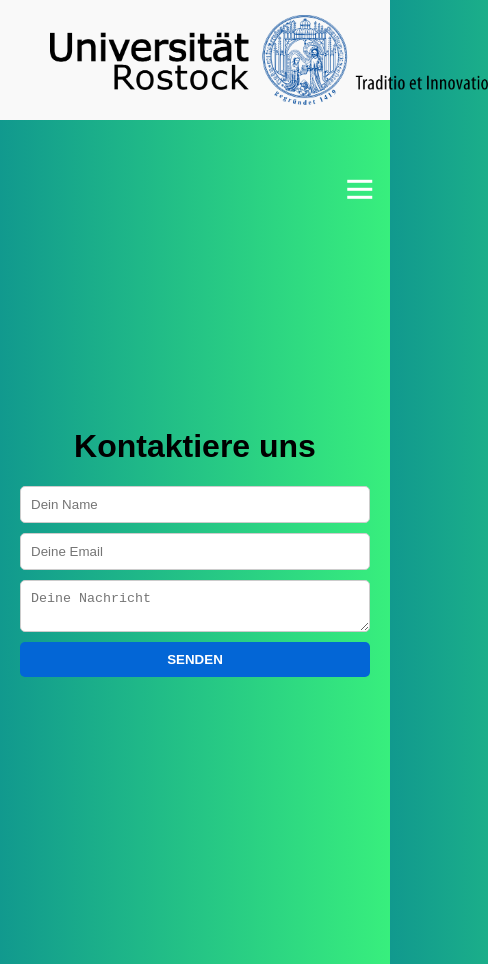
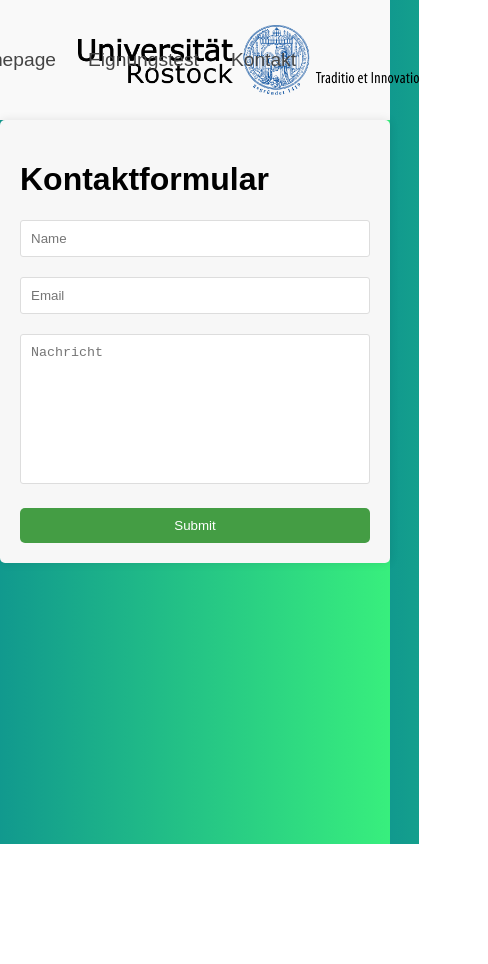
Before and after one commit to LeonGoergen/RpaSuitability, an Angular app: page /contact-page in a window 390 px wide. Shown: the whole page, 488 px wide, since content can reach past the window. After the commit the page ends 844 px from the top, so only its background shows below. Built offline with nearby package versions, Linux system fonts and the light colour scheme.

Commit message:
refactoring

```diff
--- a/src/app/contact-page/contact.component.css
+++ b/src/app/contact-page/contact.component.css
@@ -1,34 +1,56 @@
-.contact-container {
-  display: flex;
-  flex-direction: column;
-  align-items: center;
-  justify-content: center;
-  height: 100vh;
-  padding: 0 20px;
-  text-align: center;
+body {
+  font-family: Arial, sans-serif;
 }
 
-.contact-form {
-  display: flex;
-  flex-direction: column;
-  width: 100%;
-  max-width: 400px;
+form {
+  max-width: 600px;
+  margin: 0 auto;
+  padding: 20px;
+  background-color: #f7f7f7;
+  border-radius: 5px;
+  box-shadow: 0 0 10px rgba(0,0,0,0.1);
 }
 
-.contact-form input, .contact-form textarea {
-  padding: 10px;
-  margin-bottom: 10px;
-  border: 1px solid #ccc;
-  border-radius: 5px;
+label {
+  display: block;
+  font-weight: bold;
+  margin-top: 20px;
 }
 
-.contact-form button {
-  padding: 10px 20px;
+input[type="text"], input[type="email"], textarea {
+  width: 100%;
+  box-sizing: border-box;
+  padding: 10px;
+  border: 1px solid #ddd;
+  border-radius: 3px;
+  margin-bottom: 20px;
+}
+
+input[type="text"]:focus, input[type="email"]:focus, textarea:focus {
+  border-color: #449D44;
+  outline: none;
+}
+
+textarea {
+  min-height: 150px;
+  resize: none;
+}
+
+button {
+  display: block;
+  width: 100%;
+  padding: 10px;
+  color: #fff;
+  background-color: #449D44;
   border: none;
-  background: #0366d6;
-  color: white;
+  border-radius: 5px;
   cursor: pointer;
-  border-radius: 5px;
-  text-transform: uppercase;
-  font-weight: bold;
 }
+
+button:hover {
+  background-color: #398439;
+}
+
+input.ng-touched.ng-invalid, textarea.ng-touched.ng-invalid {
+  background-color: #FFCCCC;
+}
--- a/src/app/contact-page/contact.component.html
+++ b/src/app/contact-page/contact.component.html
@@ -1,9 +1,16 @@
-<div class="contact-container">
-  <h1>Kontaktiere uns</h1>
-  <form class="contact-form">
-    <input type="text" placeholder="Dein Name" required>
-    <input type="email" placeholder="Deine Email" required>
-    <textarea placeholder="Deine Nachricht" required></textarea>
-    <button type="submit">Senden</button>
+<form [formGroup]="contactForm" (ngSubmit)="onSubmit()">
+  <h1>Kontaktformular</h1>
+    <div>
+      <input type="text" id="name" formControlName="name" required placeholder="Name">
+    </div>
+
+    <div>
+      <input type="email" id="email" formControlName="email" required placeholder="Email">
+    </div>
+
+    <div>
+      <textarea id="message" formControlName="message" required placeholder="Nachricht"></textarea>
+    </div>
+
+    <button type="submit">Submit</button>
   </form>
-</div>
--- a/src/app/contact-page/contact.component.ts
+++ b/src/app/contact-page/contact.component.ts
@@ -1,10 +1,29 @@
 import { Component } from '@angular/core';
+import { FormBuilder, FormGroup, Validators, FormControl } from '@angular/forms';
 
 @Component({
-  selector: 'app-contact-page',
+  selector: 'app-contact',
   templateUrl: './contact.component.html',
   styleUrls: ['./contact.component.css']
 })
 export class ContactComponent {
+  contactForm: FormGroup;
 
+  constructor(private fb: FormBuilder) {
+    this.contactForm = this.fb.group({
+      name: new FormControl('', Validators.required),
+      email: new FormControl('', [Validators.required, Validators.email]),
+      message: new FormControl('', Validators.required),
+    });
+  }
+
+  onSubmit(): void {
+    if (this.contactForm.valid) {
+      console.log('Form data:', this.contactForm.value);
+      // TODO: Implement your service call here
+      this.contactForm.reset();
+    } else {
+      console.log('Form is not valid.');
+    }
+  }
 }
--- a/src/app/header/header.component.css
+++ b/src/app/header/header.component.css
@@ -7,7 +7,6 @@
   top: 0;
   z-index: 999;
   background-color: #f9f9f9;
-
 }
 
 .navbar__container {
@@ -22,20 +21,15 @@
 }
 
 .navbar__logo {
+  position: absolute;
   display: flex;
   justify-content: space-between;
   align-items: center;
-  margin-left: 8vw;
-}
-
-.navbar__logo-text {
-  display: block;
-  margin-left: 10px;
-  color: #fff;
+  left: 20vw
 }
 
 .navbar__logo img {
-  max-height: 90px;
+  max-height: 70px;
 }
 
 .navbar__text {
@@ -44,11 +38,12 @@
 }
 
 .navbar__menu {
+  position: absolute;
   display: flex;
   align-items: center;
   list-style: none;
   text-align: center;
-  margin-right: 7vw;
+  right: 20vw;
 }
 
 .navbar__item {
@@ -70,105 +65,3 @@
   color: #cccccc;
   transition: all 0.2s ease;
 }
-
-#unterkunft {
-  padding-top: 150px; /* Adjust this value as needed */
-}
-
-#umgebung {
-  padding-top: 150px; /* Adjust this value as needed */
-}
-
-#anfahrt {
-  padding-top: 150px; /* Adjust this value as needed */
-}
-
-#kontakt {
-  padding-top: 150px; /* Adjust this value as needed */
-}
-
-@media screen and (max-width: 800px) {
-  .navbar__container {
-    display : flex;
-    justify-content: space-between;
-    height: 80px;
-    z-index: 1;
-    width: 100%;
-    max-width: 1300px;
-    padding: 0;
-  }
-  .navbar__menu {
-    display: grid;
-    grid-template-columns: auto;
-    margin: 0;
-    width: 25%;
-    position: absolute;
-    top: -1000px;
-    opacity: 0;
-    transition: all 1s ease;
-    height: 50vh;
-    z-index: -1;
-    right: -2px;
-    border-radius: 0 0 10px 10px;
-    border: 2px solid #004b32;
-    border-top: none;
-  }
-  .navbar__logo {
-    display: flex;
-    justify-content: space-between;
-    align-items: center;
-    margin-left: 50px;
-  }
-  .navbar__logo-text {
-    display: block;
-    margin-left: 10px;
-    color: #fff;
-  }
-
-  .navbar__menu.active {
-    background: #216477;
-    top: 100%;
-    opacity: 1;
-    transition: all 0.5s ease;
-    z-index: 99;
-    height: 40vh;
-    font-size: 1.2rem;
-  }
-
-  .navbar__toggle .bar {
-    width: 25px;
-    height: 3px;
-    margin: 5px auto;
-    transition : all 0.5s ease-in-out;
-    background: #fff;
-    display: block;
-    cursor: pointer;
-  }
-  .navbar__toggle-bars:hover .bar {
-    background-color: #004b32;
-  }
-  .navbar__item {
-    width: 100%;
-  }
-  .navbar__links {
-    text-align: center;
-    padding: 2rem;
-    width: 100%;
-    display: table;
-  }
-  #mobile-menu {
-    position: absolute;
-    top: 20%;
-    right: 5%;
-    transform: translate(5%, 20%);
-  }
-  #mobile-menu.is-active .bar:nth-child(2) {
-    opacity: 0;
-  }
-  #mobile-menu.is-active .bar:nth-child(1) {
-    transform: translateY(8px) rotate(45deg);
-  }
-  #mobile-menu.is-active .bar:nth-child(3) {
-    transform: translateY(-8px) rotate(-45deg);
-  }
-}
--- a/src/app/home-page/home.component.html
+++ b/src/app/home-page/home.component.html
@@ -1,5 +1,4 @@
 <div class="home-container">
-  <img src="assets/Images/uniLogo.png" alt="RPA Image" width="500">
   <h1>Willkommen zu unserer Website!</h1>
   <p>Diese Website wurde erstellt, um Ihnen zu helfen, Ihre Eignung für verschiedene Berufe zu bewerten.</p>
   <img src="assets/Images/rpa.svg" alt="RPA Image" height="400" width="500">
--- a/src/app/questionnair-page/questionnaire/questionnaire.component.css
+++ b/src/app/questionnair-page/questionnaire/questionnaire.component.css
@@ -3,8 +3,7 @@ body {
 }
 
 .questionnaire-container {
-  width: 80vw;
-  max-width: 800px;
+  width: 60vw;
   margin: auto;
   padding: 20px;
 }
```
